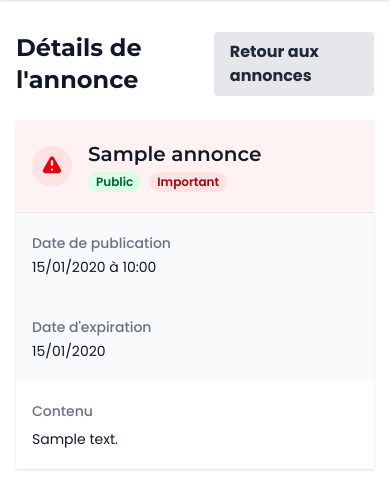
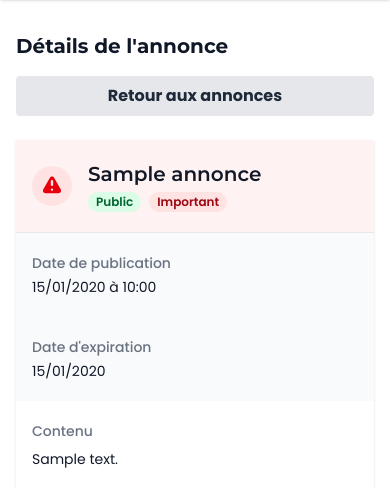
Before and after one commit to antifugazis/EPSJL, a Flask app: page /communication/annonces/1 in a window 390 px wide. Shown: the part 80-568 px from the top of the page. Run offline with Flask 3, Linux system fonts and the light colour scheme; tables that the repository leaves empty hold one stand-in row (values such as "Sample post").

Commit message:
feat: add mobile menu toggle and improve responsive layout for announcement pages

```diff
--- a/templates/admin/modifier_annonce.html
+++ b/templates/admin/modifier_annonce.html
@@ -73,13 +73,13 @@
             </div>
 
             <!-- Boutons -->
-            <div class="flex gap-4 pt-4">
+            <div class="flex flex-col sm:flex-row gap-4 pt-4">
                 <button type="submit"
-                        class="flex-1 px-6 py-3 bg-gradient-to-r from-blue-600 to-purple-600 text-white rounded-lg hover:from-blue-700 hover:to-purple-700 transition-all font-medium shadow-lg hover:shadow-xl transform hover:scale-105">
+                        class="w-full sm:flex-1 px-6 py-3 bg-gradient-to-r from-blue-600 to-purple-600 text-white rounded-lg hover:from-blue-700 hover:to-purple-700 transition-all font-medium shadow-lg hover:shadow-xl transform hover:scale-105 text-center">
                     Enregistrer les modifications
                 </button>
                 <a href="{{ url_for('admin.contenu', type='annonces') }}"
-                   class="px-6 py-3 bg-gray-100 text-gray-700 rounded-lg hover:bg-gray-200 transition-colors font-medium">
+                   class="w-full sm:w-auto px-6 py-3 bg-gray-100 text-gray-700 rounded-lg hover:bg-gray-200 transition-colors font-medium text-center">
                     Annuler
                 </a>
             </div>
--- a/templates/communication/details_annonce.html
+++ b/templates/communication/details_annonce.html
@@ -4,17 +4,17 @@
 
 {% block content %}
 <div class="container mx-auto px-4 py-8">
-    <div class="flex justify-between items-center mb-6">
-        <h1 class="text-2xl font-bold text-gray-900">Détails de l'annonce</h1>
-        <div class="flex space-x-2">
-            <a href="{{ url_for('communication.annonces') }}" class="bg-gray-200 hover:bg-gray-300 text-gray-800 font-bold py-2 px-4 rounded">
+    <div class="flex flex-col sm:flex-row sm:justify-between sm:items-center mb-6 gap-4">
+        <h1 class="text-xl sm:text-2xl font-bold text-gray-900">Détails de l'annonce</h1>
+        <div class="flex flex-col sm:flex-row gap-2">
+            <a href="{{ url_for('communication.annonces') }}" class="bg-gray-200 hover:bg-gray-300 text-gray-800 font-bold py-2 px-4 rounded text-center">
                 Retour aux annonces
             </a>
             {% if session.get('user_role') in ['admin', 'directeur'] or (session.get('user_id') == annonce.auteur_id and session.get('user_role') == 'professeur') %}
-            <a href="{{ url_for('communication.modifier_annonce', annonce_id=annonce.id) }}" class="bg-yellow-500 hover:bg-yellow-600 text-white font-bold py-2 px-4 rounded">
+            <a href="{{ url_for('communication.modifier_annonce', annonce_id=annonce.id) }}" class="bg-yellow-500 hover:bg-yellow-600 text-white font-bold py-2 px-4 rounded text-center">
                 Modifier
             </a>
-            <button onclick="confirmDelete()" class="bg-red-500 hover:bg-red-600 text-white font-bold py-2 px-4 rounded">
+            <button onclick="confirmDelete()" class="bg-red-500 hover:bg-red-600 text-white font-bold py-2 px-4 rounded text-center">
                 Supprimer
             </button>
             <form id="delete-form" action="{{ url_for('communication.supprimer_annonce', annonce_id=annonce.id) }}" method="POST" class="hidden">
```
Also changed, not shown: templates/admin/base_admin.html (+12 -0 lines), epsjl.db, 1 other file.
